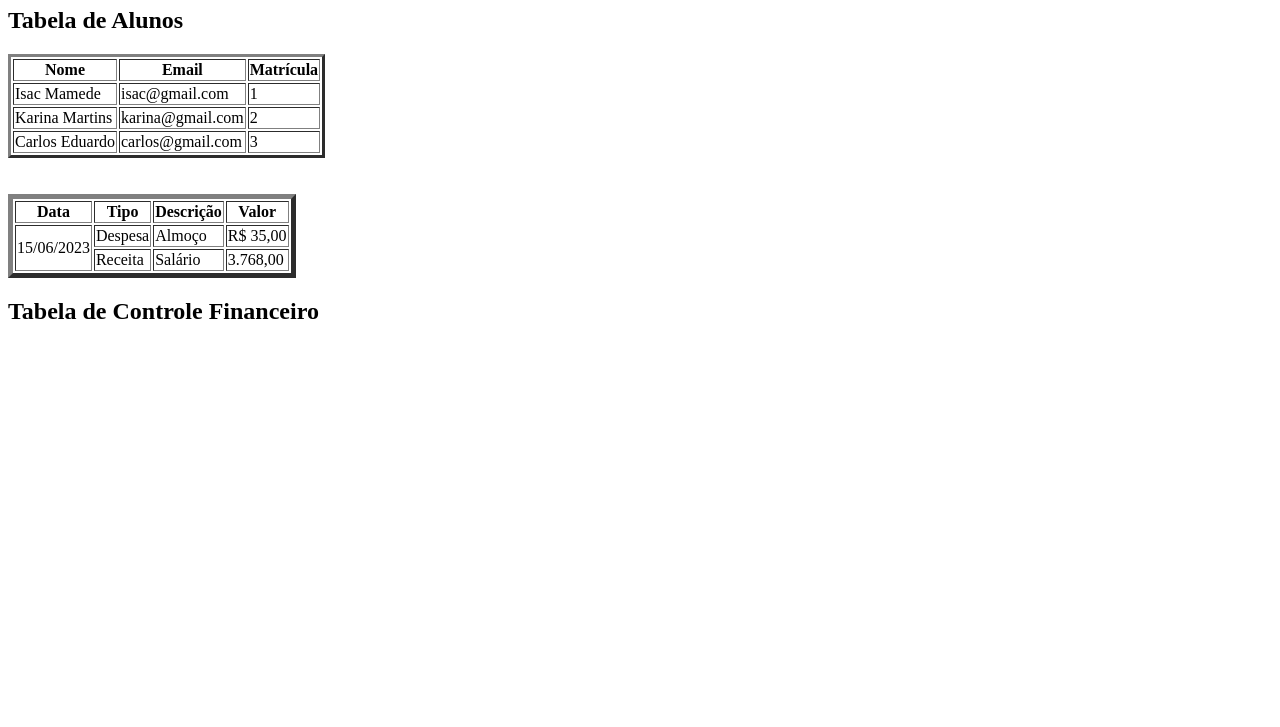
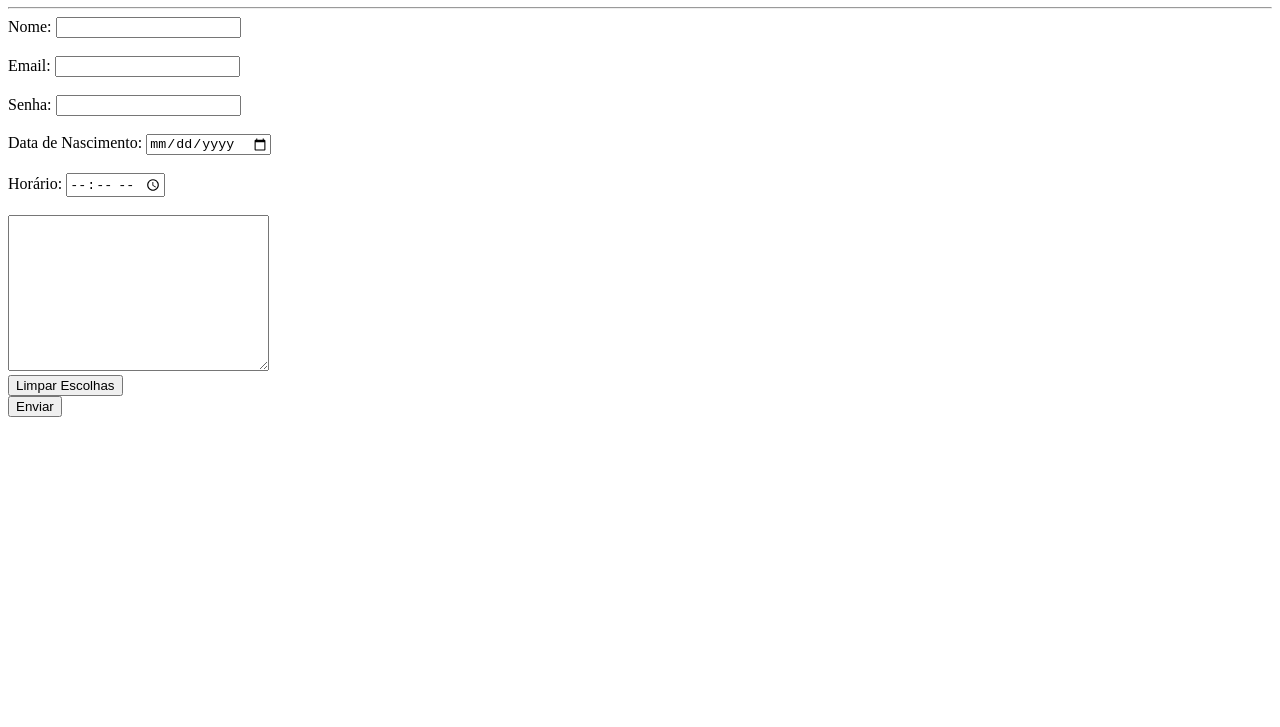
Before and after one commit to Isac14/ADA-course, a plain HTML site: page index.html in a window 1280 px wide. Shown: the part 73-800 px from the top of the page. Drawn offline with Linux system fonts and the light colour scheme.

Commit message:
commit index and todo at the same time

```diff
--- a/index.html
+++ b/index.html
@@ -8,81 +8,42 @@
 </head>
 <body>
     <main>
-       <h1>Criação de Tabela</h1>
-
-        <section id="students">
-            <h2>Tabela de Alunos</h2>
-
-            <!-- Tabela -->
-            <table border="3">
-                <!-- Cabeçalho -->
-                <thead>
-                    <tr>
-                        <th>Nome</th>
-                        <th>Email</th>
-                        <th>Matrícula</th>
-                    </tr>
-                </thead>
-
-                <!-- Corpo -->
-                <tbody>
-                    <!-- 1º Linha -->
-                    <tr>
-                        <td>Isac Mamede</td>
-                        <td>isac@gmail.com</td>
-                        <td>1</td>
-                    </tr>
-
-                    <!-- 2º Linha -->
-                    <tr>
-                        <td>Karina Martins</td>
-                        <td>karina@gmail.com</td>
-                        <td>2</td>
-                    </tr>
-
-                    <!-- 3º Linha -->
-                    <tr>
-                        <td>Carlos Eduardo</td>
-                        <td>carlos@gmail.com</td>
-                        <td>3</td>
-                    </tr>
-                </tbody>
-            </table>
-
-            <br><br>
-
-            <table border="5">
-                <thead>
-                    <tr>
-                        <th>Data</th>
-                        <th>Tipo</th>
-                        <th>Descrição</th>
-                        <th>Valor</th>
-                    </tr>
-                </thead>
-
-                <tbody>
-                    <tr>
-                        <td rowspan="2">15/06/2023</td>
-                        <td>Despesa</td>
-                        <td>Almoço</td>
-                        <td>R$ 35,00</td>
-                    </tr>
-
-                    <tr>
-                        <td>Receita</td>
-                        <td>Salário</td>
-                        <td>3.768,00</td>
-                    </tr>
-                </tbody>
-            </table>
-
-        </section>
-
-        <section id="finance">
-            <h2>Tabela de Controle Financeiro</h2>
-        </section>
-
+       <h1>Formulários</h1>
+        <hr>
+        <form>
+            <div>
+                <label for="texto">Nome:</label>
+                <input type="text" id="texto" name="nome">
+            </div>
+            <br>
+            <div>
+                <label for="email">Email:</label>
+                <input type="email" id="email" name="email">
+            </div>
+            <br>
+            <div>
+                <label for="senha">Senha:</label>
+                <input type="password" id="senha" name="senha">
+            </div>
+            <br>
+            <div>
+                <label for="data">Data de Nascimento:</label>
+                <input type="date" id="data" name="data">
+            </div>
+            <br>
+            <div>
+                <label for="hora">Horário:</label>
+                <input type="time" id="hora" name="hora">
+            </div>
+            <br>
+            <textarea name="" id="" cols="30" rows="10"></textarea>
+            <div>
+                <input type="reset" id="limpar" name="limpar" value="Limpar Escolhas">
+            </div>
+            <div>
+                <input type="submit" id="enviar" name="enviar" value="Enviar">
+            </div>
+        </form>
     </main>
 </body>
 </html>
```
Also changed, not shown: 1 other file.
